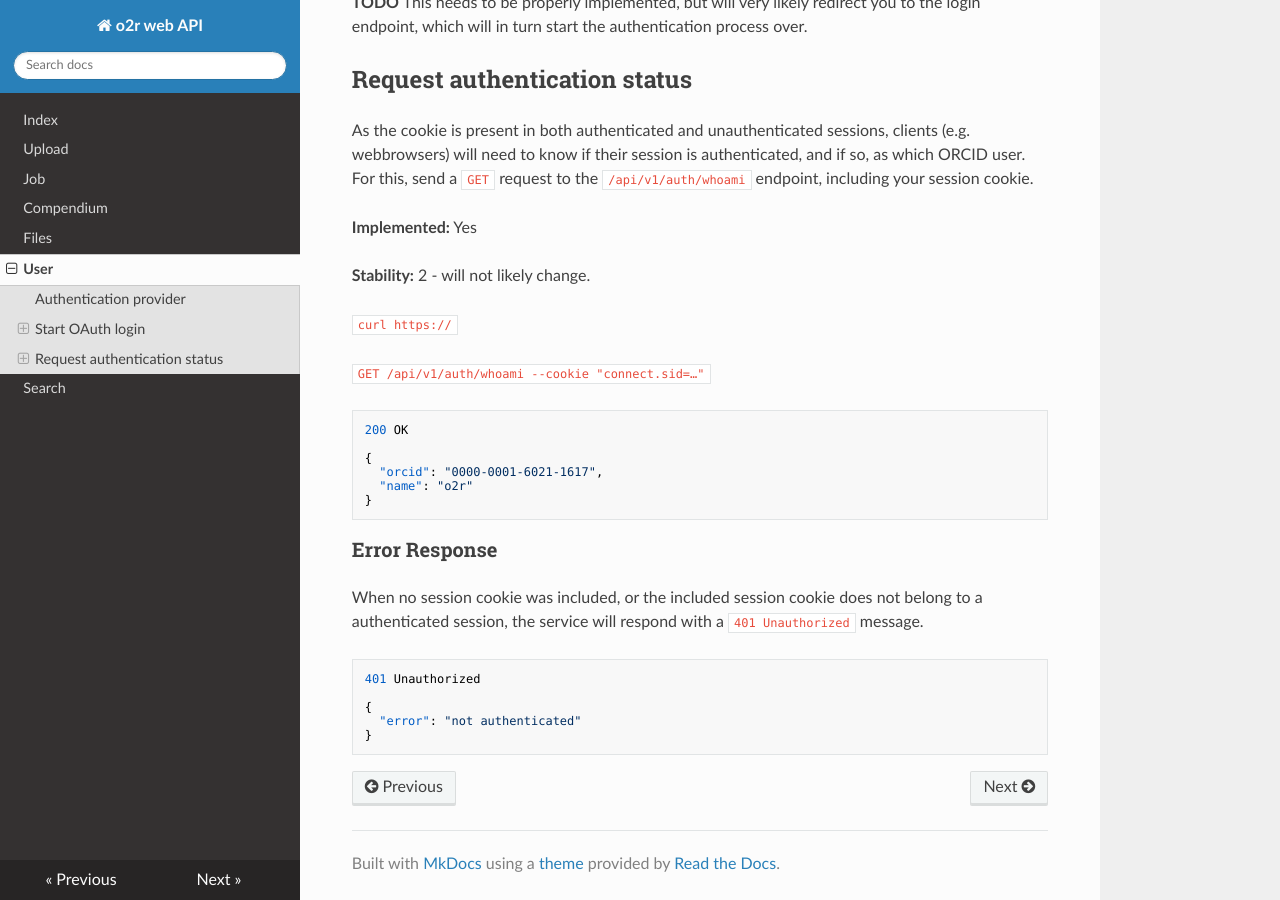
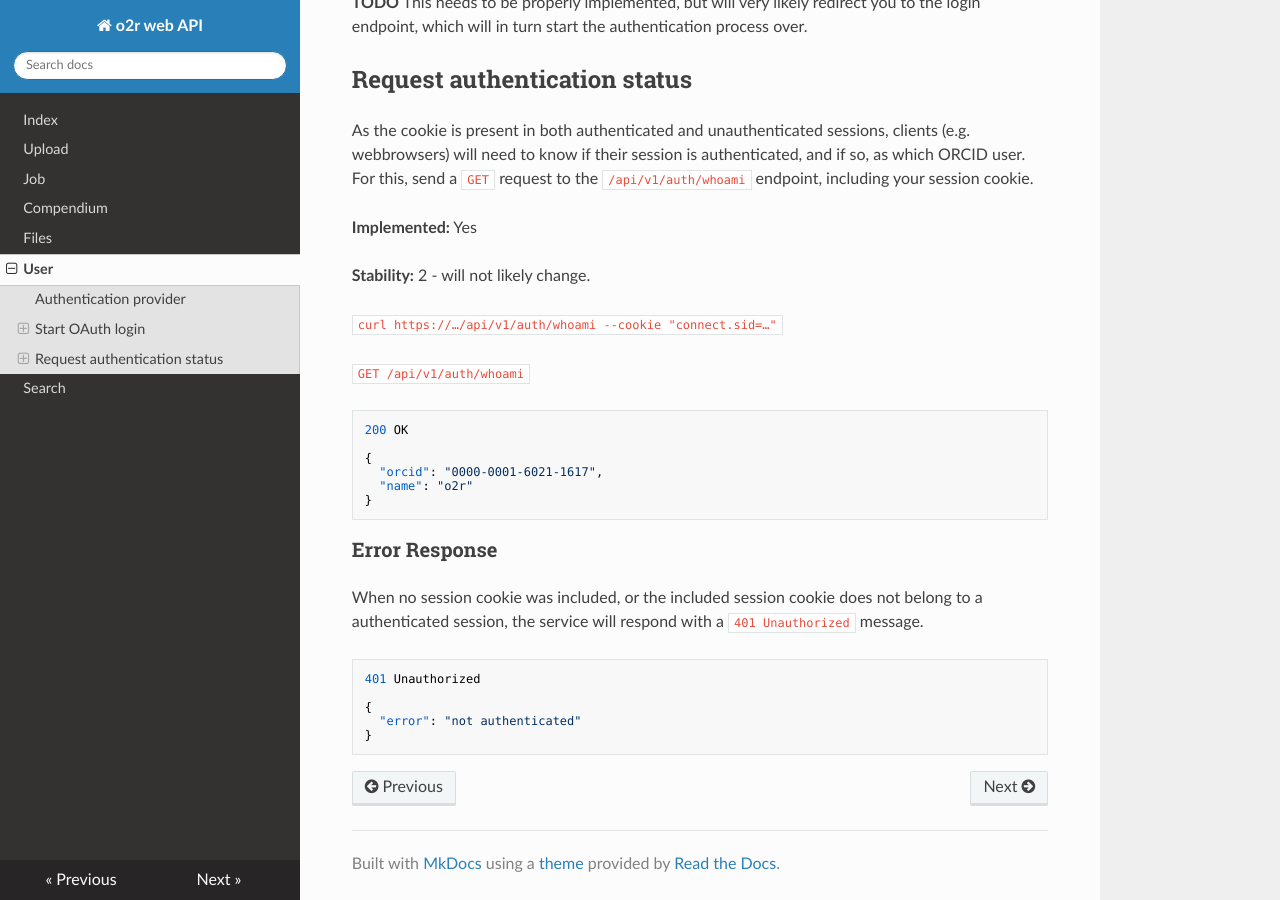
Before and after one commit to o2r-project/api, an MkDocs documentation site: the page built from docs/user.md, in a window 1280 px wide and 900 px high, scrolled down 961 px. Built offline with MkDocs 1.6.1, drawn with Linux system fonts in a browser that asks for light colours; nearby versions of some CDN libraries; old or Windows-style settings are respelled for this version of MkDocs; some of the changed lines change nothing that is shown.

Commit message:
small fix in example request for /auth/whoami

````diff
--- a/docs/user.md
+++ b/docs/user.md
@@ -30,9 +30,9 @@ As the cookie is present in both authenticated and unauthenticated sessions, cli
 
 **Stability:** 2 - will not likely change.
 
-`curl https://`
+`curl https://…/api/v1/auth/whoami --cookie "connect.sid=…"`
 
-`GET /api/v1/auth/whoami --cookie "connect.sid=…"`
+`GET /api/v1/auth/whoami`
 
 ```json
 200 OK
````
